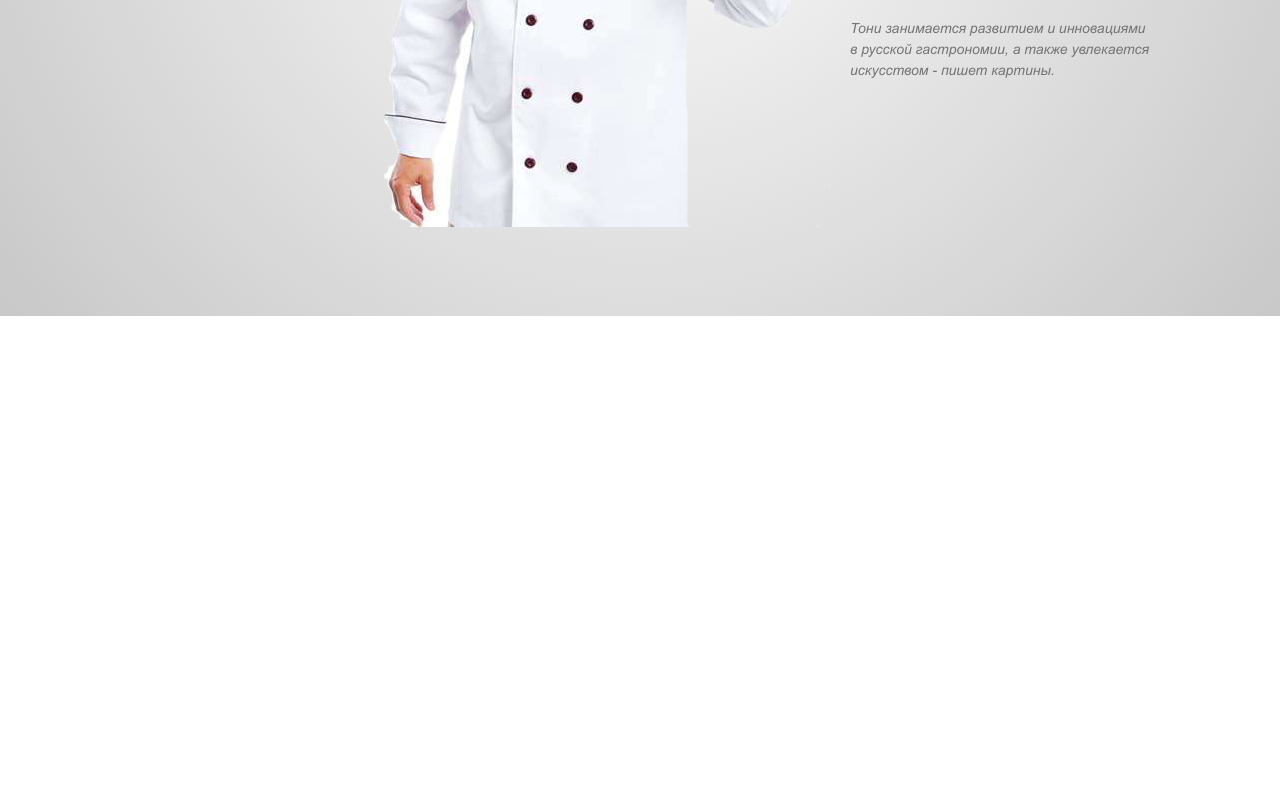
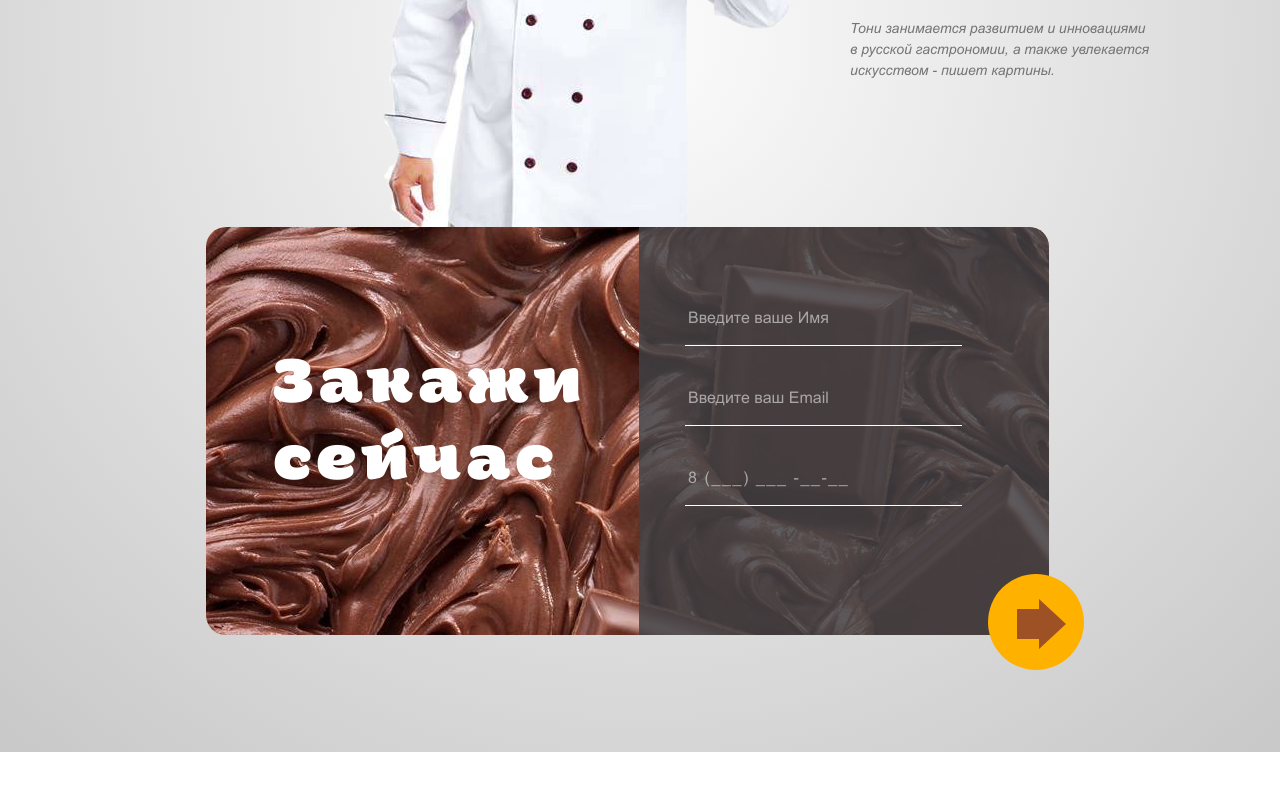
Before and after one commit to AlexandrDrakon/Hipsweet, a plain HTML site: page index.html in a window 1280 px wide. Shown: the part 3320-4111 px from the top of the page. Before the commit the page ends 3761 px from the top, so only its background shows below. Drawn offline with Linux system fonts and the light colour scheme.

Commit message:
started do forma for section ourteam

```diff
--- a/css/sections/header.scss
+++ b/css/sections/header.scss
@@ -1,6 +1,5 @@
 .header__bg {
 	background-color: #c22e33;
-	background-image: -webkit-gradient(radial, 20% 80%, 0, 20% 80%, 2268,color-stop(0, rgb(228, 67, 71)),color-stop(0.5, rgb(188, 38, 44)),color-stop(1, rgb(171, 40, 46)));
 	/* Android 2.3 */
 	background-image: -webkit-radial-gradient(20% 80%, circle farthest-corner,rgb(228, 67, 71) 0%,rgb(188, 38, 44) 50%,rgb(171, 40, 46) 100%);
 	/* IE10+ */
--- a/css/sections/ourteam.scss
+++ b/css/sections/ourteam.scss
@@ -1,6 +1,5 @@
 .ourteam__bg {
 	background-color: #e2e2e2;
-	background-image: -webkit-gradient(radial, center center, 0, center center, 1253,color-stop(0, rgb(252, 252, 252)),color-stop(1, rgb(200, 200, 200)));
 	/* Android 2.3 */
 	background-image: -webkit-radial-gradient(center center, circle farthest-corner,rgb(252, 252, 252) 0%,rgb(200, 200, 200) 100%);
 	/* IE10+ */
@@ -136,6 +135,7 @@
 }
 
 .ourteam__pic_img {
+	display: block;
 	max-width: 100%;
 }
 
@@ -160,3 +160,122 @@
 .cook__desc-item.active {
 	display: block;
 }
+
+/* ---------- OURTEAM FORMA ---------- */
+.ourteam__forma {
+	position: relative;
+	margin: 0 141px 35px 116px;
+	width: 843px;
+}
+
+.forma__order {
+	width: 100%;
+	min-height: 408px;
+	@include border-radius(20px);
+	overflow: hidden;
+	background: #9d5125 url('../img/ourteam-forma-bg.png') center / contain no-repeat;
+	@extend %clearfix;
+}
+
+.order__title {
+	float: left;
+	width: 433px;
+	min-height: 408px;
+	padding: 115px 50px 50px 67px;
+	box-sizing: border-box;
+	font: 64px/77px 'MalinaRegular';
+	color: #ffffff;
+	letter-spacing: 6px;
+}
+
+.order__contacts {
+	float: left;
+	width: 410px;
+	padding: 63px 88px 69px 46px;
+	box-sizing: border-box;
+	min-height: 408px;
+	background-color: rgba(#414144, .84);
+	input {
+		display: block;
+		width: 277px;
+		height: 56px;
+		padding: 0 3px;
+		margin: 0 0 24px;
+		box-sizing: border-box;
+		background: none;
+		border: none;
+		border-bottom: 1px solid #ffffff;
+		font: 16px/21.67px 'ArialRegular';
+		color: #ffffff;
+		&::-moz-placeholder,&::-webkit-input-placeholder,&::-moz-placeholder,&:-ms-input-placeholder {
+			color: #ffffff;
+		}
+	}
+}
+
+.contacts__name {
+
+}
+
+.contacts__email {
+
+}
+
+.contacts__tel {
+	letter-spacing: 1.6px;
+}
+
+
+
+
+
+
+.forma__btn {
+	display: block;
+	position: absolute;
+	width: 96px;
+	height: 96px;
+	@include border-radius(50%);
+	background-color: #ffb100;
+	top: 100%;
+	left: 100%;
+	margin-top: -61px;
+	margin-left: -61px;
+	z-index: 1;
+	@include transition(background-color .3s);
+	&:before {
+		content: '';
+		display: block;
+		position: absolute;
+		width: 22px;
+		height: 30px;
+		background-color: #9d5125;
+		top: 35px;
+		left: 29px;
+		z-index: 2;
+		@include transition(background-color .3s);
+	}
+	&:after {
+		content: '';
+		display: block;
+		position: absolute;
+		width: 0;
+		height: 0;
+		border-left: 27px solid #9d5125;
+		border-top: 25px solid transparent;
+		border-bottom: 25px solid transparent;
+		top: 25px;
+		left: 51px;
+		z-index: 2;
+		@include transition(border-left-color .3s);
+	}
+	&:hover {
+		background-color: #641a00;
+		&:before {
+			background-color: #ffae28;
+		}
+		&:after {
+			border-left-color: #ffae28;
+		}
+	}
+}
--- a/css/sections/supply.scss
+++ b/css/sections/supply.scss
@@ -1,6 +1,5 @@
 .supply__bg {
 	background-color: rgba(255, 178, 19, 0.9);
-	background-image: -webkit-gradient(radial, left bottom, 0, left bottom, 914,color-stop(0, rgba(255, 171, 38, 0.9)),color-stop(1, rgba(255, 185, 0, 0.9))), url('../img/supply-bg.png');
 	/* Android 2.3 */
 	background-image: -webkit-radial-gradient(left bottom, circle farthest-corner,rgba(255, 171, 38, 0.9) 0%,rgba(255, 185, 0, 0.9) 100%), url('../img/supply-bg.png');
 	/* IE10+ */
--- a/css/sections/taste.scss
+++ b/css/sections/taste.scss
@@ -1,6 +1,5 @@
 .taste__bg {
 	background-color: #e4e4e4;
-	background-image: -webkit-gradient(radial, 73% 55%, 0, 73% 55%, 591,color-stop(0, rgb(255, 255, 255)),color-stop(1, rgb(201, 201, 201)));
 	/* Android 2.3 */
 	background-image: -webkit-radial-gradient(73% 55%, circle farthest-corner,rgb(255, 255, 255) 0%,rgb(201, 201, 201) 100%);
 	/* IE10+ */
--- a/index.html
+++ b/index.html
@@ -301,8 +301,8 @@
 		<!-- ==================== OURTEAM ==================== -->
 		<div class="ourteam__bg">
 			<div class="container">
+				<div class="ourteam">
 
-				<div class="ourteam">
 					<div class="ourteam__top">
 						<div class="ourteam__title">Наша команда</div>
 						<ul class="ourteam__cooks">
@@ -358,8 +358,20 @@
 								<p>Commodi consequatur consequuntur nostrum quae saepe sequi, similique suscipit. Aliquam aperiam cum dignissimos eaque explicabo fugiat illum, iste neque officiis quaerat quam quisquam rem repellendus, saepe ut vel vitae voluptate.</p>
 								<p>Accusamus consequuntur deserunt, dicta harum ipsam minus nobis praesentium quibusdam quidem. A adipisci ea eveniet, harum incidunt magnam mollitia omnis quae quibusdam quod sunt tempora! Ad consectetur dolore eius vero!</p>
 							</li>
+						</ul>
+					</div>
 
-						</ul>
+					<div class="ourteam__forma">
+						<div class="forma__order">
+							<div class="order__title">Закажи сейчас</div>
+							<div class="order__contacts">
+								<input type="text" placeholder="Введите ваше Имя" class="contacts__name">
+								<input type="email" placeholder="Введите ваш Email" class="contacts__email">
+								<input type="tel" placeholder="8 (___) ___ -__-__" class="contacts__tel">
+
+							</div>
+						</div>
+						<a href="#" class="forma__btn"></a>
 					</div>
 
 				</div>
```
Also changed, not shown: css/main.css, img/ourteam-forma-bg.png (added), 1 other file.
